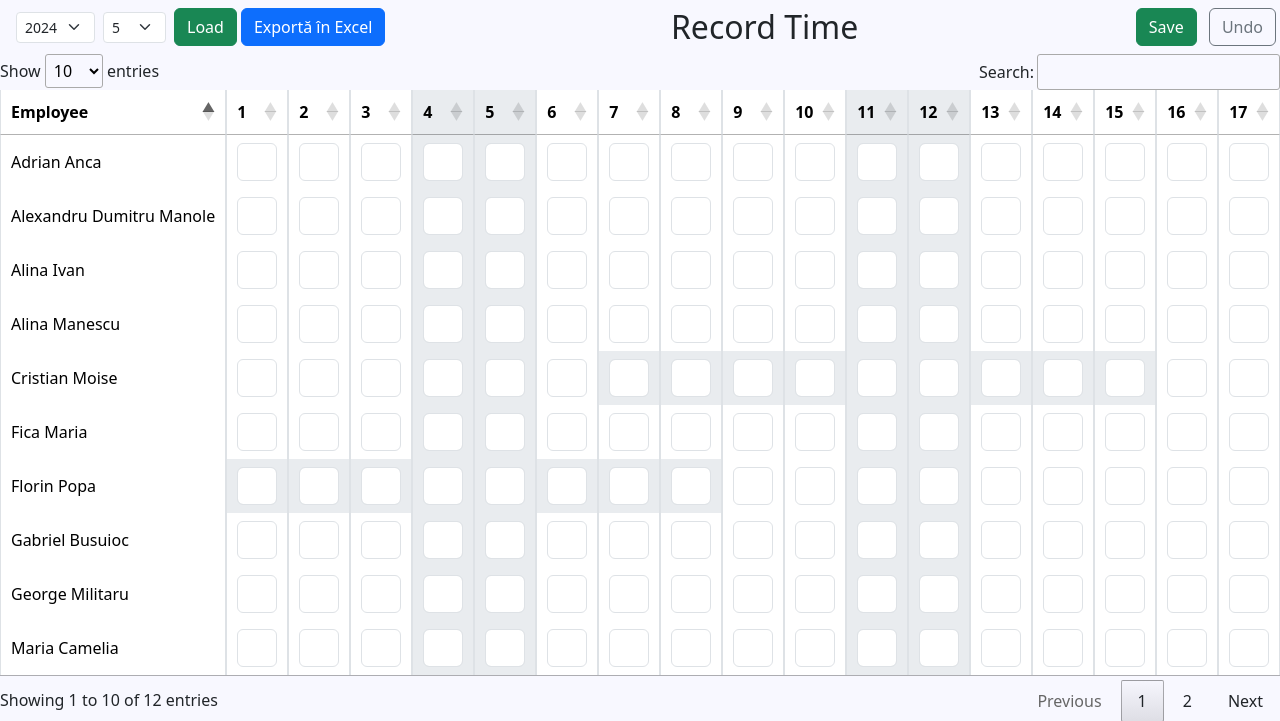
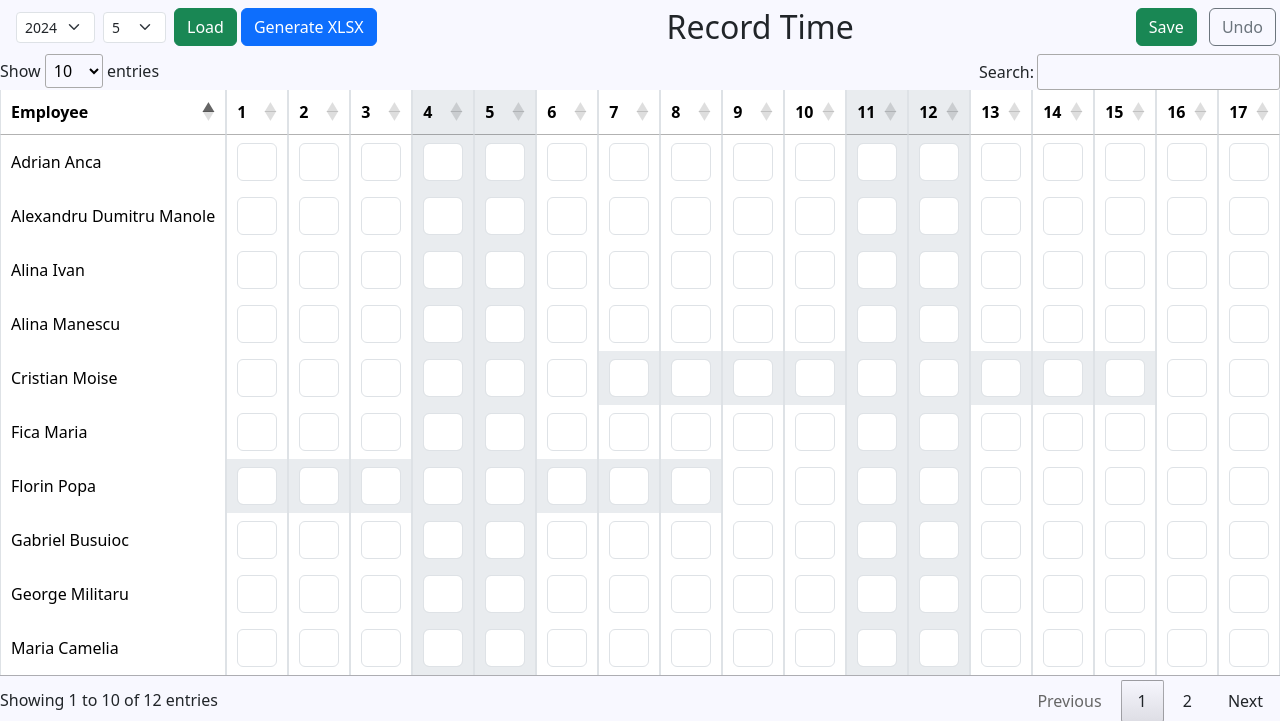
Before and after one commit to Moses9312/vacationValet, a Django app: page /record-time/ in a window 1280 px wide. Shown: the part 76-797 px from the top of the page. Run offline with Django 5.2, Linux system fonts and the light colour scheme; a user stored in the database is signed in; data comes from the database, SQL or seed files in the repository; lists and menus that the app fills with data are empty; some libraries are stand-ins or nearby versions.

Commit message:
adding a function for record time export in xlsx

```diff
--- a/requirements.txt
+++ b/requirements.txt
@@ -3,3 +3,4 @@ Django==5.0.3
 django-crispy-forms==1.13.0
 django-filter==24.2
 pillow==10.3.0
+openpyxl==3.1.2
--- a/templates/record_time/record_time.html
+++ b/templates/record_time/record_time.html
@@ -44,12 +44,7 @@
                     <div class="d-flex align-items-center mx-1">
                         <button type="submit" class="btn btn-success col-12" id="load">Load</button>
                     </div>
-{#                        <form method="get" action="{% url 'export_timesheet' %}">#}
-{#                            <input type="hidden" name="month" value="{{ month }}">#}
-{#                            <input type="hidden" name="year" value="{{ year }}">#}
-{#                            <button type="submit">Exportă în Excel</button>#}
-{#                        </form>#}
-                    <a href="{% url 'export_timesheet' %}?month={{ month }}&year={{ year }}" class="btn btn-primary">Exportă în Excel</a>
+                    <a href="{% url 'export_timesheet' %}?month={{ month }}&year={{ year }}" class="btn btn-primary">Generate XLSX</a>
                 </div>
             </div>
         </form>
```
